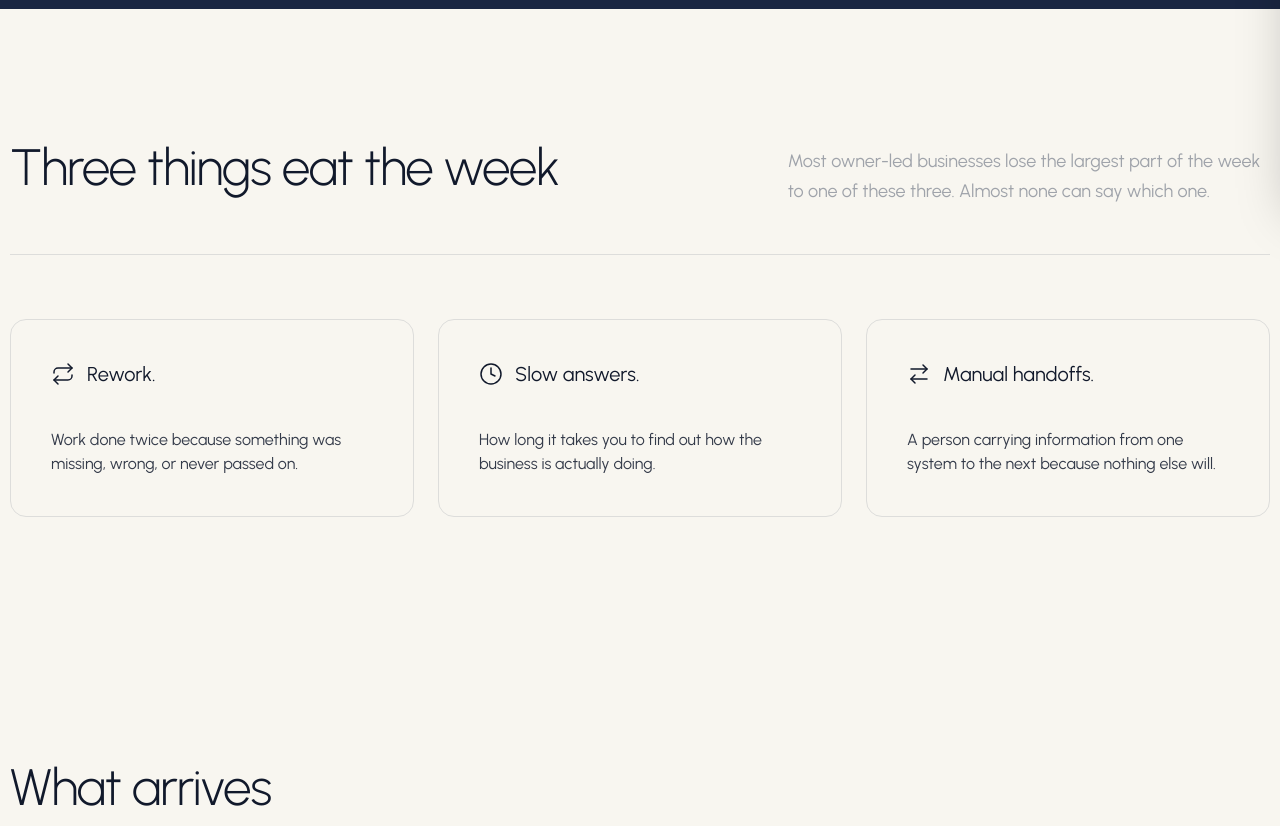
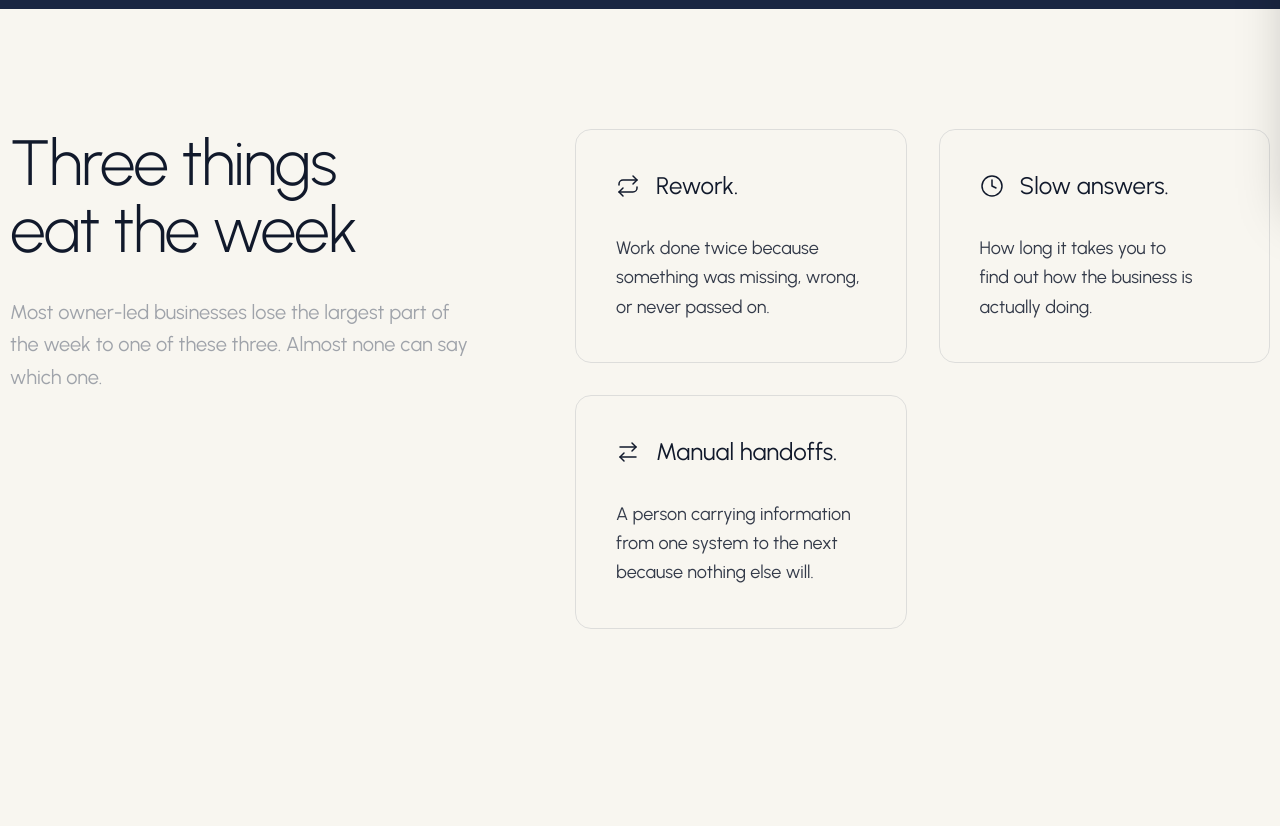
Before and after one commit to ashok-1986/alchemetryx-main, a Next.js app: page /week in a window 1280 px wide. Shown: the part 600-1426 px from the top of the page. Built offline with nearby package versions, Linux system fonts and the light colour scheme.

Commit message:
UI: Implement 40/60 visual ratio and 3D GSAP reveals

```diff
--- a/components/motion/split-lines.tsx
+++ b/components/motion/split-lines.tsx
@@ -4,6 +4,7 @@ import { useRef } from "react";
 import gsap from "gsap";
 import { useGSAP } from "@gsap/react";
 import { EASE } from "@/lib/motion";
+import { cn } from "@/lib/utils";
 
 interface SplitLinesProps {
   lines: string[];
@@ -22,11 +23,13 @@ export function SplitLines({ lines, className }: SplitLinesProps) {
         const lineElements = containerRef.current?.querySelectorAll(".split-line-inner");
         if (lineElements && lineElements.length > 0) {
           gsap.from(lineElements, {
-            yPercent: 100,
-            opacity: 0.1,
-            duration: 0.8,
+            yPercent: 120,
+            rotationX: -60,
+            opacity: 0,
+            duration: 1.2,
             stagger: 0.1,
             ease: EASE.expo,
+            transformOrigin: "0% 50% -50",
           });
         }
       });
@@ -35,9 +38,9 @@ export function SplitLines({ lines, className }: SplitLinesProps) {
   );
 
   return (
-    <h1 ref={containerRef} className={className}>
+    <h1 ref={containerRef} className={cn("perspective-1000", className)}>
       {lines.map((line, idx) => (
-        <span key={idx} className="block overflow-hidden pb-1">
+        <span key={idx} className="block overflow-hidden pb-1" style={{ perspective: "1000px" }}>
           <span className="split-line-inner block will-change-transform">
             {line}
           </span>
--- a/components/sections/hero.tsx
+++ b/components/sections/hero.tsx
@@ -44,10 +44,10 @@ export function Hero() {
         </div>
 
         {/* Right column: System Architecture Diagram */}
-        <div className="lg:col-span-6 flex items-center justify-center">
-          <Reveal delay={0.3} className="w-full">
-            <div className="w-full max-w-[620px] mx-auto">
-              <SystemDiagram className="w-full h-auto" />
+        <div className="lg:col-span-6 flex items-center justify-center relative">
+          <Reveal delay={0.6} y={40} className="w-full relative z-10">
+            <div className="w-full max-w-[620px] mx-auto transform transition-transform duration-700 hover:scale-[1.02]">
+              <SystemDiagram className="w-full h-auto drop-shadow-2xl" />
             </div>
           </Reveal>
         </div>
--- a/components/sections/the-problem.tsx
+++ b/components/sections/the-problem.tsx
@@ -36,15 +36,15 @@ export function TheProblem() {
       </Reveal>
 
       {/* Headline & Supporting paragraph */}
-      <div className="mt-10 md:mt-12 grid grid-cols-1 lg:grid-cols-12 gap-8 lg:gap-12 items-baseline">
-        <div className="lg:col-span-6">
+      <div className="mt-10 md:mt-12 grid grid-cols-1 lg:grid-cols-12 gap-8 lg:gap-24 items-baseline">
+        <div className="lg:col-span-5">
           <Reveal delay={0.1}>
             <h2 className="text-[clamp(2.25rem,4.5vw,3.75rem)] font-light leading-[1.08] tracking-[-0.035em] max-w-[20ch] text-[var(--color-ink)]">
               The leak isn't visible on your P&L.
             </h2>
           </Reveal>
         </div>
-        <div className="lg:col-span-6">
+        <div className="lg:col-span-7">
           <Reveal delay={0.2}>
             <p className="text-lg md:text-xl font-normal leading-relaxed text-[var(--color-ink)] max-w-[48ch]">
               It's in the gap between the work you pay for and the work that actually moves the business forward.
@@ -58,8 +58,8 @@ export function TheProblem() {
         {ROWS.map((row, i) => (
           <Reveal key={row.label} delay={0.08 * i}>
             <div className="group -mx-4 sm:-mx-6 px-4 sm:px-6 rounded-md transition-colors duration-250 ease-out hover:bg-[var(--color-ink)]/[0.02] border-b border-[var(--color-pearl-line)] py-8 md:py-10">
-              <div className="grid grid-cols-1 md:grid-cols-12 gap-4 md:gap-8 items-start">
-                <div className="md:col-span-4 lg:col-span-3">
+              <div className="grid grid-cols-1 md:grid-cols-12 gap-4 md:gap-12 lg:gap-24 items-start">
+                <div className="md:col-span-5">
                   <h3 className="flex items-center gap-3 text-2xl md:text-3xl font-normal tracking-[-0.02em] text-[var(--color-ink)] group-hover:text-[var(--color-gold-deep)] transition-colors duration-200">
                     <span
                       aria-hidden="true"
@@ -70,7 +70,7 @@ export function TheProblem() {
                     <span className="leading-none">{row.label}</span>
                   </h3>
                 </div>
-                <div className="md:col-span-8 lg:col-span-9">
+                <div className="md:col-span-7">
                   <p className="text-lg md:text-xl font-normal leading-relaxed text-[var(--color-ink)] max-w-[48ch]">
                     {row.copy}
                   </p>
--- a/components/ui/feature-velocity.tsx
+++ b/components/ui/feature-velocity.tsx
@@ -17,38 +17,44 @@ interface FeatureVelocityProps {
 
 export const FeatureVelocity = ({ title, description, features, className }: FeatureVelocityProps) => {
   return (
-    <SectionFullBleed tone="light" fullHeight={false} className={cn("py-20 md:py-[120px]", className)}>
-      <div className="space-y-16">
-        <div className="flex flex-col md:flex-row md:items-end justify-between gap-12 border-b border-[var(--color-pearl-line)] pb-12">
-          <div className="space-y-6">
-            <h2 className="font-urbanist font-light text-[clamp(2rem,4vw,3.25rem)] tracking-tight max-w-[25ch]">
+    <SectionFullBleed tone="light" fullHeight={false} className={cn("py-24 md:py-[140px]", className)}>
+      <div className="grid grid-cols-1 lg:grid-cols-12 gap-16 lg:gap-24">
+        {/* Left Side: 40% Visual Weight (Sticky Header) */}
+        <div className="lg:col-span-5 relative">
+          <div className="sticky top-32 space-y-8">
+            <h2 className="font-urbanist font-light text-[clamp(2.5rem,5vw,4.5rem)] tracking-tight leading-[1.05]">
               {title}
             </h2>
-          </div>
             {description && (
-            <p className="max-w-[45ch] text-[var(--color-slate)] font-normal text-base md:text-lg leading-relaxed">
+              <p className="max-w-[40ch] text-[var(--color-slate)] font-normal text-lg md:text-xl leading-relaxed">
                 {description}
               </p>
             )}
           </div>
+        </div>
 
-        <div className="grid grid-cols-1 md:grid-cols-2 lg:grid-cols-3 gap-6">
+        {/* Right Side: 60% Text/Feature Grid */}
+        <div className="lg:col-span-7">
+          <div className="grid grid-cols-1 sm:grid-cols-2 gap-6 lg:gap-8">
             {features.map((card, i) => (
               <div
                 key={i}
-              className="group relative bg-[var(--color-pearl)] border border-[var(--color-pearl-line)] rounded-lg p-8 md:p-10 overflow-hidden hover:border-[var(--color-gold-deep)] transition-all duration-500"
+                className="group relative bg-[var(--color-pearl)] border border-[var(--color-pearl-line)] rounded-lg p-8 lg:p-10 overflow-hidden hover:border-[var(--color-gold-deep)] hover:shadow-lg transition-all duration-500 transform hover:-translate-y-1"
               >
-              <div className="relative z-10 space-y-10">
-                <div className="flex items-center gap-3">
-                  <div className="flex items-center justify-center text-[var(--color-ink)]">
+                {/* Magnetic Hover background effect */}
+                <div className="absolute inset-0 bg-gradient-to-br from-[var(--color-gold-deep)]/0 to-[var(--color-gold-deep)]/5 opacity-0 group-hover:opacity-100 transition-opacity duration-500" />
+
+                <div className="relative z-10 space-y-8">
+                  <div className="flex items-center gap-4">
+                    <div className="flex items-center justify-center text-[var(--color-sapphire)] transform group-hover:scale-110 transition-transform duration-500">
                       {card.icon}
                     </div>
-                  <h3 className="font-normal text-xl text-[var(--color-ink)]">
+                    <h3 className="font-normal text-xl lg:text-2xl text-[var(--color-ink)]">
                       {card.title}
                     </h3>
                   </div>
                   <div className="space-y-4">
-                  <p className="text-base text-[var(--color-ink)]/85 max-w-[45ch]">
+                    <p className="text-base lg:text-lg text-[var(--color-ink)]/85 leading-relaxed">
                       {card.description}
                     </p>
                   </div>
@@ -57,6 +63,7 @@ export const FeatureVelocity = ({ title, description, features, className }: Fea
             ))}
           </div>
         </div>
+      </div>
     </SectionFullBleed>
   );
 };
```
Lines whose indentation alone changed are shown as unchanged.
